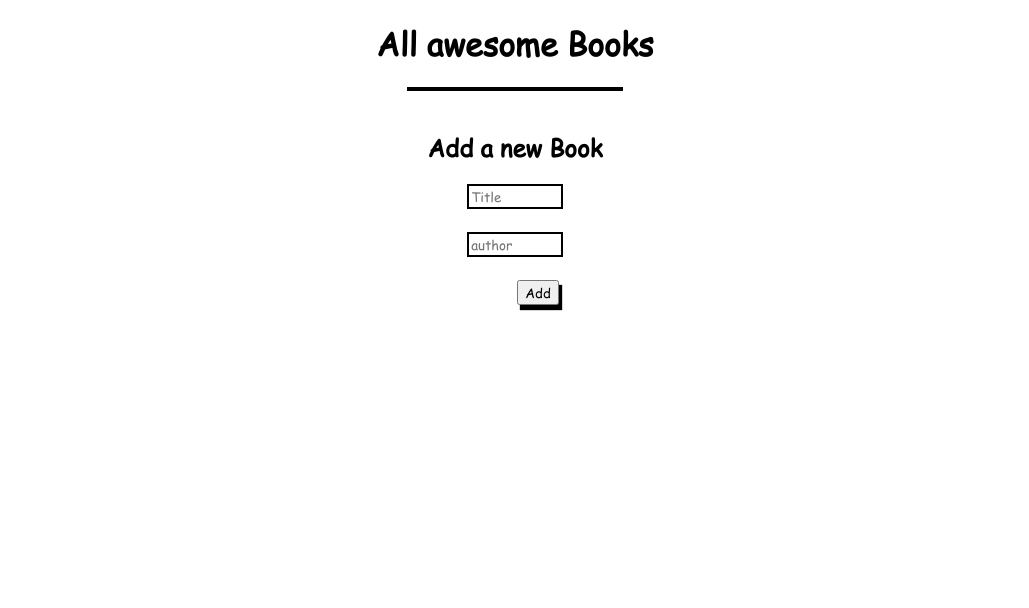
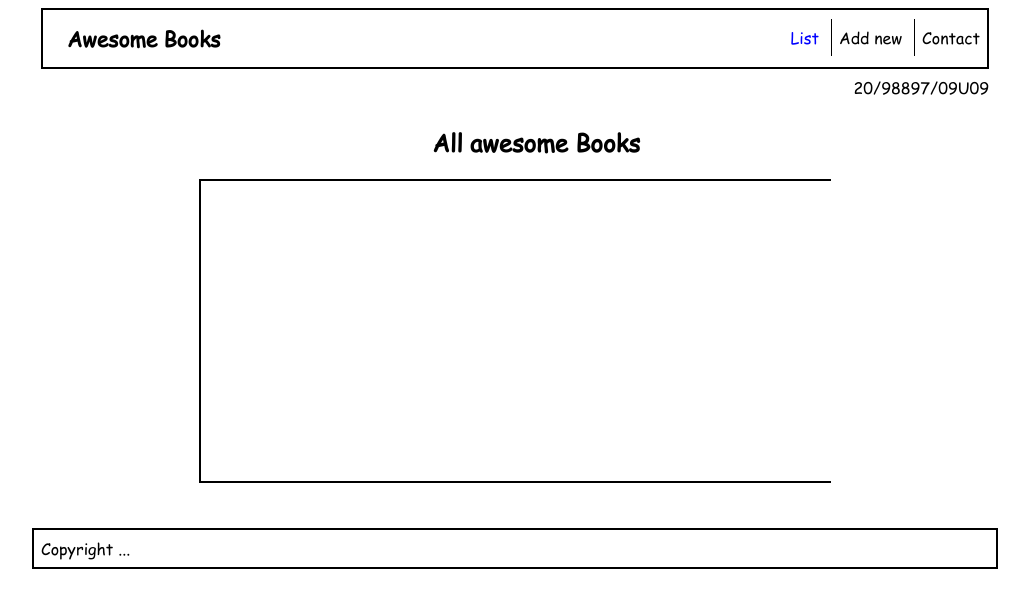
Before and after one commit to azy64/awesome-books, a website: page index.html in a window 1280 px wide. Shown: the whole page, without its empty margins (125-1154 px from the left). Drawn offline with Linux system fonts and the light colour scheme.

Commit message:
Add css for the web app

```diff
--- a/css/style.css
+++ b/css/style.css
@@ -23,8 +23,18 @@
   width: 25%;
 }
 
+.w-75 {
+  width: 75%;
+}
+
 .grid {
-  display: grid;
+  display: grid !important;
+}
+
+.big-container {
+  width: 1200px;
+  margin-left: 0;
+  transition: margin-left 1s;
 }
 
 .grid-col-1 {
@@ -32,7 +42,33 @@
 }
 
 .grid-col-2 {
-  grid-template-columns: auto auto auto;
+  grid-template-columns: auto auto;
+}
+.grid-col-3 {
+  grid-template-columns: 56.2% 56.2% 56.2%;
+}
+
+.ml-less-0 {
+  margin-left: 0;
+}
+
+.mb {
+  margin-bottom: 150px;
+}
+
+.mt {
+  margin-top: 45px !important;
+}
+
+.ml-less-100 {
+  margin-left: -100%;
+}
+.ml-less-200 {
+  margin-left: -200%;
+}
+
+.grid-row-2 {
+  grid-template-rows: auto auto !important;
 }
 
 .grid-col-gap {
@@ -48,6 +84,10 @@
   text-align: center;
 }
 
+.text-black {
+  color: black;
+}
+
 .text-right {
   text-align: end;
 }
@@ -58,6 +98,14 @@
 
 .p-10 {
   padding: 7px;
+}
+
+.pl-10{
+  padding-left: 10px;
+}
+
+.ml-10{
+  margin-left: 10px;
 }
 
 .wpx-100 {
@@ -85,3 +133,47 @@
 .book:nth-child(odd) {
   background-color: #dedede;
 }
+
+.list-style-none {
+  list-style: none;
+}
+
+.inline {
+  display: inline;
+}
+
+.d-block {
+  display: block;
+}
+
+.text-bolder {
+  font-weight: bolder;
+}
+
+.text-medium {
+  font-size: 21px;
+}
+
+.text-decoration-none {
+  text-decoration: none;
+}
+
+.border-right {
+  border-right: 1px outset black ;
+}
+
+.overflow-hidden {
+  overflow: hidden !important;
+}
+
+.h-300 {
+  height: 300px;
+}
+
+.overflow-scroll {
+  overflow-y: scroll;
+}
+
+.active {
+  color: blue;
+}
--- a/index.html
+++ b/index.html
@@ -1,36 +1,92 @@
 <!DOCTYPE html>
 <html lang="en">
+
 <head>
     <meta charset="UTF-8">
     <meta http-equiv="X-UA-Compatible" content="IE=edge">
     <meta name="viewport" content="width=device-width, initial-scale=1.0">
     <title>Document</title>
-    <link rel="stylesheet" href="./css/style.css" type="text/css"/>
+    <link rel="stylesheet" href="./css/style.css" type="text/css" />
 </head>
+
 <body>
-    <header>
-        <h1 class="text-center">All awesome Books</h1>
+    <!--menu of the book application-->
+    <header class="w-75 m-auto">
+        <nav class="grid grid-col-2 border-black">
+            <div class="p-10">
+                <a class="d-block text-bolder text-medium ml-10 p-10 text-decoration-none text-black" href="">Awesome
+                    Books</a>
+            </div>
+            <div class="text-right">
+                <ul class="list-style-none">
+                    <li class="inline border-right p-10">
+                        <a class="text-decoration-none text-black active" id="item1" href=""> List</a>
+                    </li>
+                    <li class="inline border-right p-10">
+                        <a class="text-decoration-none text-black" id="item2" href=""> Add new</a>
+                    </li>
+                    <li class="inline p-10">
+                        <a class="text-decoration-none text-black" id="item3" href=""> Contact</a>
+                    </li>
+                </ul>
+            </div>
+        </nav>
     </header>
-    <section class="grid grid-col-1 align-center">
-        <div id="books_display" class="border-black width-50">
+    <!--container for displaying time-->
+    <div class="w-75 m-auto text-right p-10">
+        <time id="time">20/98897/09U09</time>
+    </div>
+    <section class="align-center w-50 m-auto overflow-hidden">
+
+        <div class="big-container grid grid-col-3 ml-less-50">
+            <!--container to display books-->
+            <div>
+                <h2 class="text-center">All awesome Books</h2>
+                <div id="books_display" class="border-black width-50 h-300 overflow-scroll">
                     <!--books-->
                 </div>
+            </div>
+            <!--form to add a new book-->
             <div id="add_book" class="p text-center">
                 <h2 class="text-center">Add a new Book</h2>
                 <div id="title">
-                <input class="border-black w-50" type="text" id="text_title" placeholder="Title" aria-labelledby="title" maxlength="255" required/>
+                    <input class="border-black w-50" type="text" id="text_title" placeholder="Title"
+                        aria-labelledby="title" maxlength="255" required />
                 </div>
                 <br>
                 <div id="author">
-                <input class="border-black w-50" type="text" id="text_author" placeholder="author" aria-labelledby="author" maxlength="255" required/>
+                    <input class="border-black w-50" type="text" id="text_author" placeholder="author"
+                        aria-labelledby="author" maxlength="255" required />
                 </div>
                 <br>
                 <div class="text-right w-50 m-auto">
-                <button  id="add" class="btn-shadow">Add</button>
+                    <button id="add" class="btn-shadow">Add</button>
                 </div>
 
             </div>
+            <!--contact information-->
+            <div class="p-10">
+                <h2 class="text-center">Contact Information</h2>
+                <p>
+                    Do have any questions or you just want to say "Hello" ?<br>
+                    You can reach out to us!
+                <ul>
+                    <li>Our e-mails: allysaidi64@gmail.com, roshan.bazgain@gamil.com </li>
+                    <li>Our phone numers: +33753200240, +9779810088449</li>
+                    <li>
+                        <address> Our addresses: 136 rue des murlins 45000, France and Arjundhara 08, Jhapa Nepal
+                        </address>
+                    </li>
+                </ul>
+                </p>
+            </div>
+        </div>
+
     </section>
+    <footer class="p-10 w-75 border-black m-auto mt">
+        Copyright ...
+    </footer>
     <script src="./js/index.js"></script>
 </body>
+
 </html>
--- a/js/index.js
+++ b/js/index.js
@@ -64,13 +64,7 @@ class Libraries {
 const title = document.querySelector('#text_title');
 const author = document.querySelector('#text_author');
 const add = document.querySelector('#add');
+// const for GUI
 
-Libraries.loadData();
-Libraries.displayData();
-add.addEventListener('click', () => {
-  if (title.value && author.value) {
-    Libraries.add(title.value, author.value);
-    title.value = '';
-    author.value = '';
-  }
-});
+// const dateTime = new Date();
+// put your script here------
```
Lines whose indentation alone changed are shown as unchanged.
